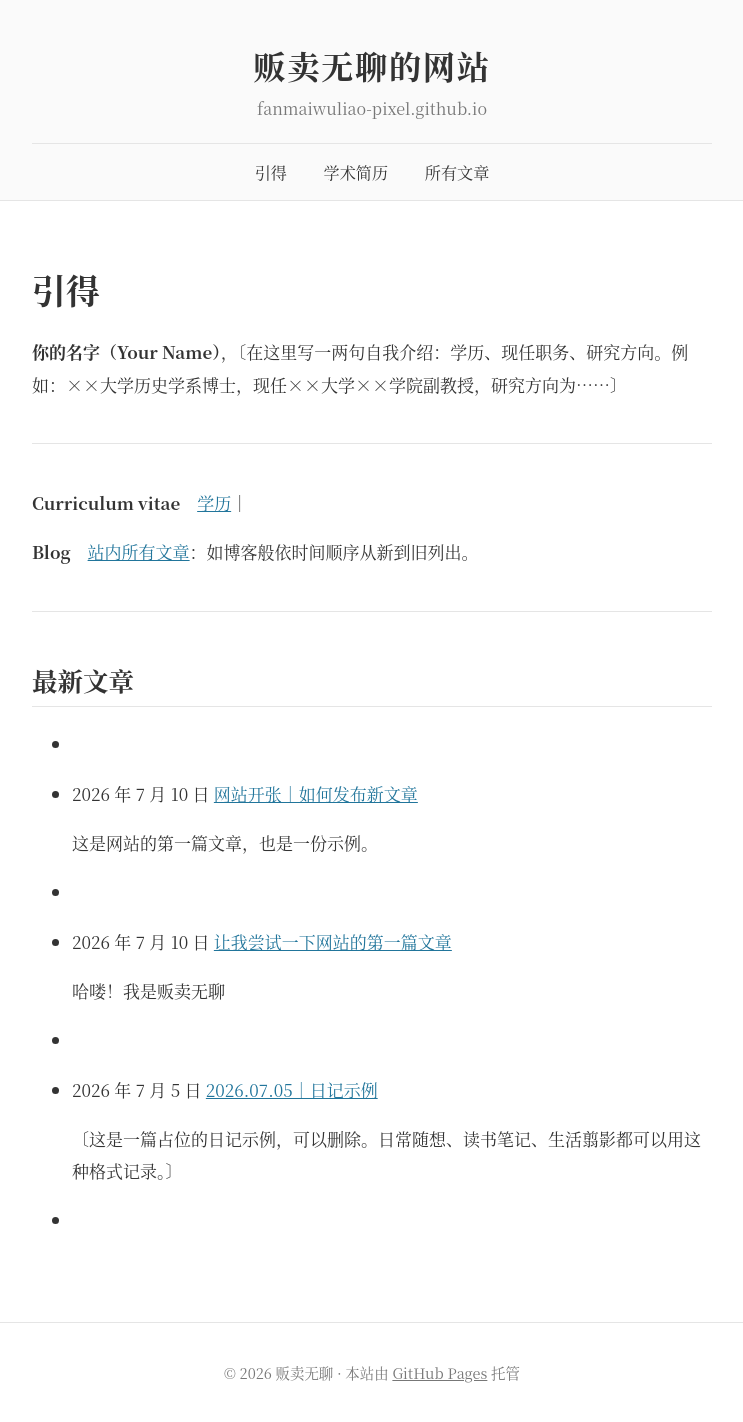
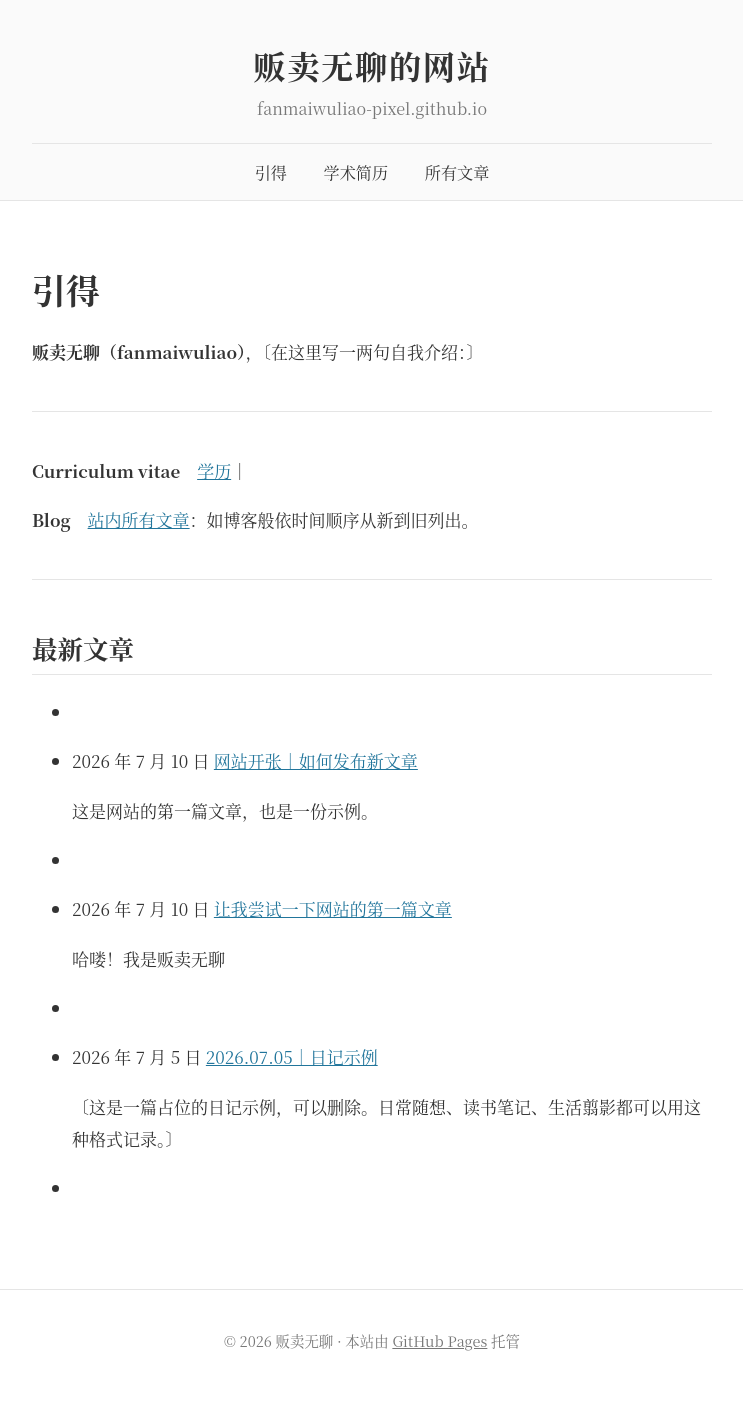
Before and after one commit to fanmaiwuliao-pixel/fanmaiwuliao-pixel.github.io, a Jekyll site: the page built from index.md, in a window 1280 px wide. Shown: the whole page, without its empty margins (268-1011 px from the left). Built offline with Jekyll 4.4.1, drawn with Linux system fonts in a browser that asks for light colours; after the commit the page ends 1390 px from its top, so only the background shows below that.

Commit message:
Update index.md (via Pages CMS)

```diff
--- a/index.md
+++ b/index.md
@@ -4,7 +4,7 @@ title: 引得
 ---
 # 引得
 
-**你的名字（Your Name）**，〔在这里写一两句自我介绍：学历、现任职务、研究方向。例如：××大学历史学系博士，现任××大学××学院副教授，研究方向为……〕
+**贩卖无聊（fanmaiwuliao）**，〔在这里写一两句自我介绍：〕
 
 ---
 
@@ -20,4 +20,4 @@ title: 引得
 - {{ post.date | date: "%Y 年 %-m 月 %-d 日" }} [{{ post.title }}]({{ post.url | relative_url }})
 
   {{ post.excerpt | strip_html | truncate: 100 }}
--  {% endfor %}
+- {% endfor %}
```
